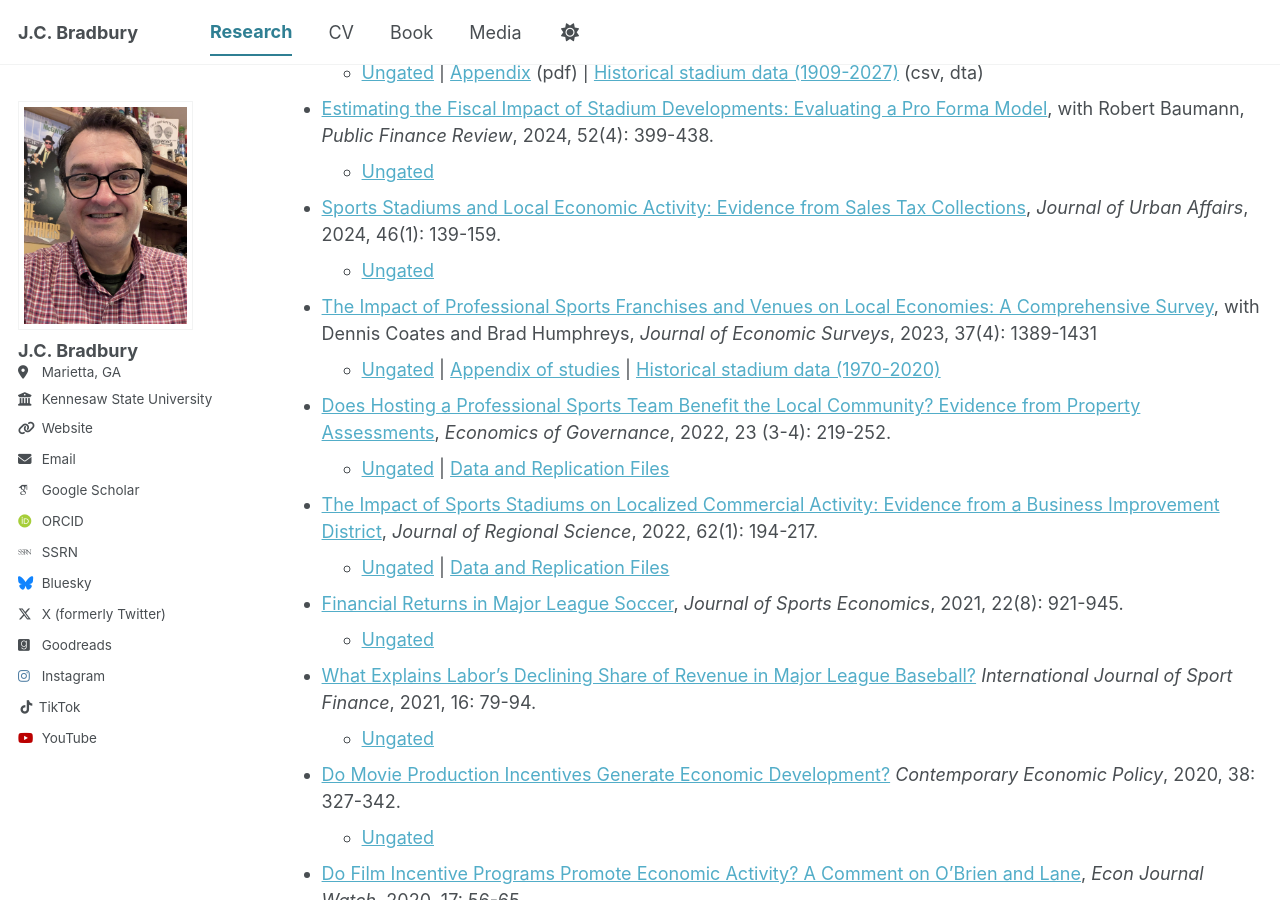
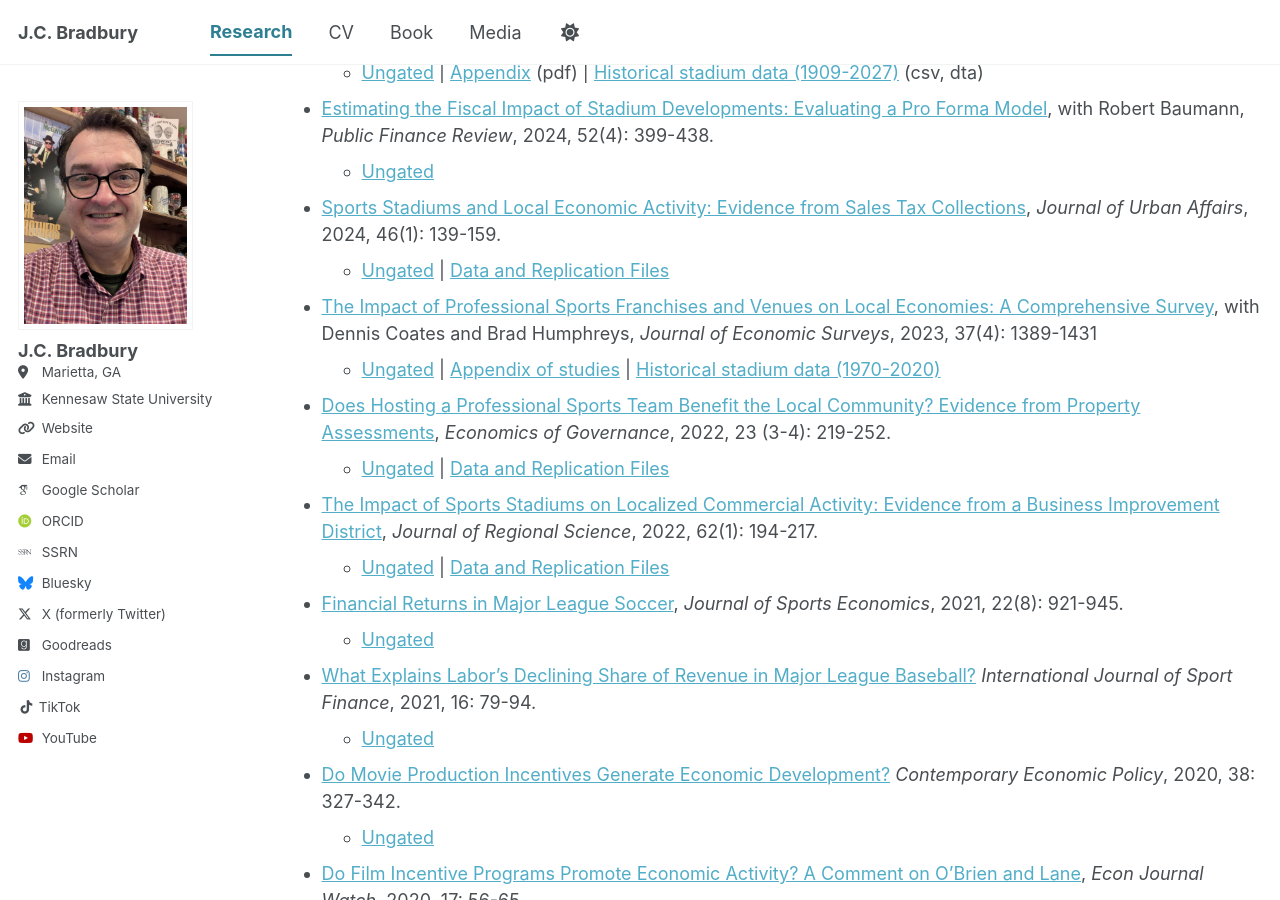
Before and after one commit to jcbradbury/jcbradbury.github.io, a Jekyll site: the page built from _pages/research.md, in a window 1280 px wide and 900 px high, scrolled down 700 px. Built offline with Jekyll 4.4.1, drawn with Linux system fonts in a browser that asks for light colours; some web fonts are replaced; a script bundle is joined from its source files by our own code; library files that are not in the unit come from our copies.

Commit message:
Update research.md

```diff
--- a/_pages/research.md
+++ b/_pages/research.md
@@ -42,7 +42,7 @@ Here is a list of my recent accepted/published articles and working papers. I pr
     - [Ungated](https://journals.sagepub.com/share/NNFQ5DDUVXXC8E2TCNX5?target=10.1177/10911421231199517)
 
 - [Sports Stadiums and Local Economic Activity: Evidence from Sales Tax Collections](https://www.tandfonline.com/doi/full/10.1080/07352166.2022.2044837), *Journal of Urban Affairs*, 2024, 46(1): 139-159.
-    - [Ungated](https://www.tandfonline.com/share/F3DRTV9TNXEBENFM9WKN?target=10.1080/07352166.2022.2044837)
+    - [Ungated](https://www.tandfonline.com/share/F3DRTV9TNXEBENFM9WKN?target=10.1080/07352166.2022.2044837) \| [Data and Replication Files](https://github.com/jcbradbury/CobbSalesTax)
 
 - [The Impact of Professional Sports Franchises and Venues on Local Economies: A Comprehensive Survey](https://onlinelibrary.wiley.com/doi/10.1111/joes.12533), with Dennis Coates and Brad Humphreys, *Journal of Economic Surveys*, 2023, 37(4): 1389-1431
     - [Ungated](https://onlinelibrary.wiley.com/share/author/345CBQFCDYCUZ6TTGI4W?target=10.1111/joes.12533) \| [Appendix of studies](https://onlinelibrary.wiley.com/action/downloadSupplement?doi=10.1111%2Fjoes.12533&file=joes12533-sup-0001-Appendix.pdf) \| [Historical stadium data (1970-2020)](https://www.openicpsr.org/openicpsr/project/179801/version/V1/view)
```
